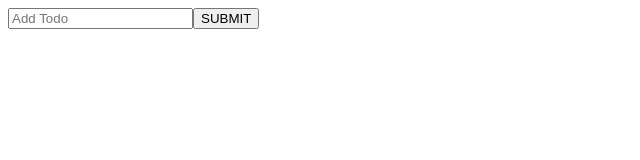
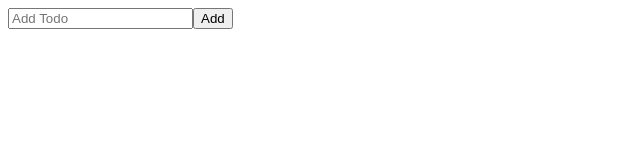
Before and after one commit to desouky22/ToDoAPP, a React (Create React App) app: page / in a window 1280 px wide. Shown: the top 160 px of the page, without its empty margins (0-640 px from the left). Built offline with nearby package versions, Linux system fonts and the light colour scheme.

Commit message:
splitting the ui to more compoenents

```diff
--- /dev/null
+++ b/src/AddToDoForm.js
@@ -0,0 +1,20 @@
+export default function AddToDoForm({
+  handleSubmit,
+  todoItem,
+  handleAdd,
+  setTodoItem,
+}) {
+  return (
+    <form onSubmit={handleSubmit}>
+      <input
+        type="text"
+        placeholder="Add Todo"
+        value={todoItem}
+        onChange={(e) => {
+          setTodoItem(e.target.value);
+        }}
+      />
+      <button onClick={handleAdd}>Add</button>
+    </form>
+  );
+}
--- a/src/ToDoApp.js
+++ b/src/ToDoApp.js
@@ -1,4 +1,7 @@
 import { useState } from "react";
+import ToDoList from "./ToDoList";
+import AddToDoForm from "./AddToDoForm";
+import log from "./logging";
 
 export default function ToDoApp() {
   const [todoItem, setTodoItem] = useState("");
@@ -8,7 +11,7 @@ export default function ToDoApp() {
     e.preventDefault();
   }
 
-  function handleClick() {
+  function handleAdd() {
     if (todoItem !== "") {
       setTodoList([
         ...todoList,
@@ -28,65 +31,30 @@ export default function ToDoApp() {
   }
 
   function handleCheck(id) {
-    console.log("Hello World");
-    let item = null;
-    for (let x = 0; x < todoList.length; x++) {
-      if (todoList[x].id === id) {
-        item = todoList[x];
+    log(id);
+    const filteredList = todoList.map((todoItem) => {
+      if (todoItem.id === id) {
+        return { ...todoItem, done: !todoItem.done };
       }
-    }
-    item.done = !item.done;
-    const filteredList = todoList.filter((item) => {
-      return item.id !== id;
+      return todoItem;
     });
-    setTodoList([...filteredList, item]);
+    setTodoList([...filteredList]);
   }
 
   return (
     <>
-      <form onSubmit={handleSubmit}>
-        <input
-          type="text"
-          placeholder="Add Todo"
-          value={todoItem}
-          onChange={(e) => {
-            setTodoItem(e.target.value);
-          }}
-        />
-        <button onClick={handleClick}>SUBMIT</button>
-      </form>
-      <ul>
-        {todoList.map((item) => {
-          return (
-            <li key={item.id}>
-              {item.done ? (
-                <>
-                  <input
-                    type="checkbox"
-                    id="todo"
-                    checked
-                    onChange={() => handleCheck(item.id)}
-                  />
-                  <label htmlFor="todo">
-                    <del>{item.text}</del>
-                  </label>
-                </>
-              ) : (
-                <>
-                  <input
-                    type="checkbox"
-                    id="todo"
-                    onChange={() => handleCheck(item.id)}
-                  />
-                  <label htmlFor="todo">{item.text}</label>
-                </>
-              )}
-
-              <button onClick={() => handleDelete(item.id)}>Delete</button>
-            </li>
-          );
-        })}
-      </ul>
+      <AddToDoForm
+        handleSubmit={handleSubmit}
+        todoItem={todoItem}
+        handleAdd={handleAdd}
+        setTodoItem={setTodoItem}
+      />
+      <ToDoList
+        todoList={todoList}
+        handleCheck={handleCheck}
+        handleAdd={handleAdd}
+        handleDelete={handleDelete}
+      />
     </>
   );
 }
--- /dev/null
+++ b/src/ToDoList.js
@@ -0,0 +1,41 @@
+export default function ToDoList({
+  todoList,
+  handleCheck,
+  handleAdd,
+  handleDelete,
+}) {
+  return (
+    <ul>
+      {todoList.map((item) => {
+        return (
+          <li key={item.id}>
+            {item.done ? (
+              <>
+                <input
+                  type="checkbox"
+                  id="todo"
+                  checked
+                  onChange={() => handleCheck(item.id)}
+                />
+                <label htmlFor="todo">
+                  <del>{item.text}</del>
+                </label>
+              </>
+            ) : (
+              <>
+                <input
+                  type="checkbox"
+                  id="todo"
+                  onChange={() => handleCheck(item.id)}
+                />
+                <label htmlFor="todo">{item.text}</label>
+              </>
+            )}
+
+            <button onClick={() => handleDelete(item.id)}>Delete</button>
+          </li>
+        );
+      })}
+    </ul>
+  );
+}
--- /dev/null
+++ b/src/logging.js
@@ -0,0 +1,4 @@
+const DEBUG_MODE = true;
+export default function log(param) {
+  if (DEBUG_MODE) console.log(param);
+}
```
Also changed, not shown: AddToDo.js (added).
